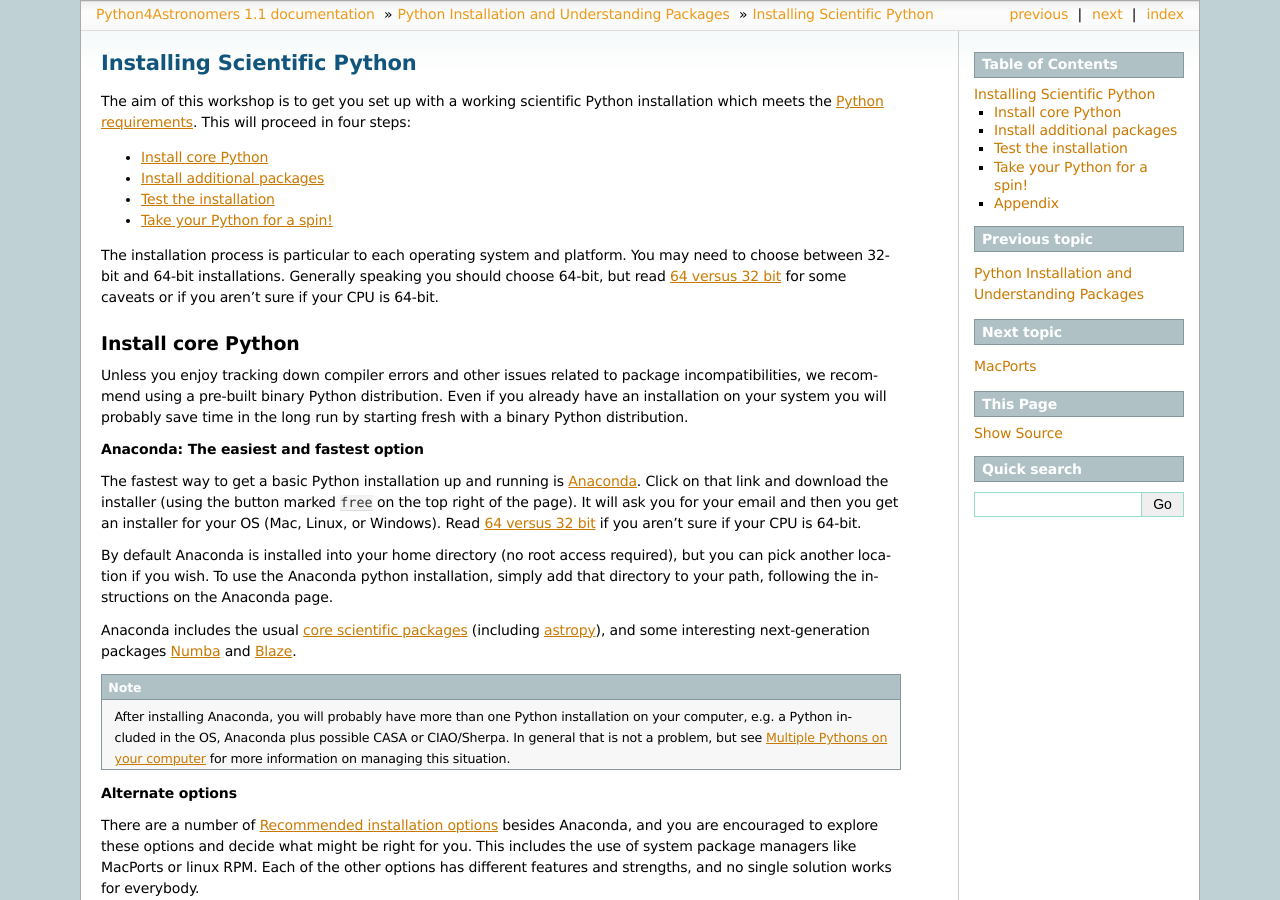
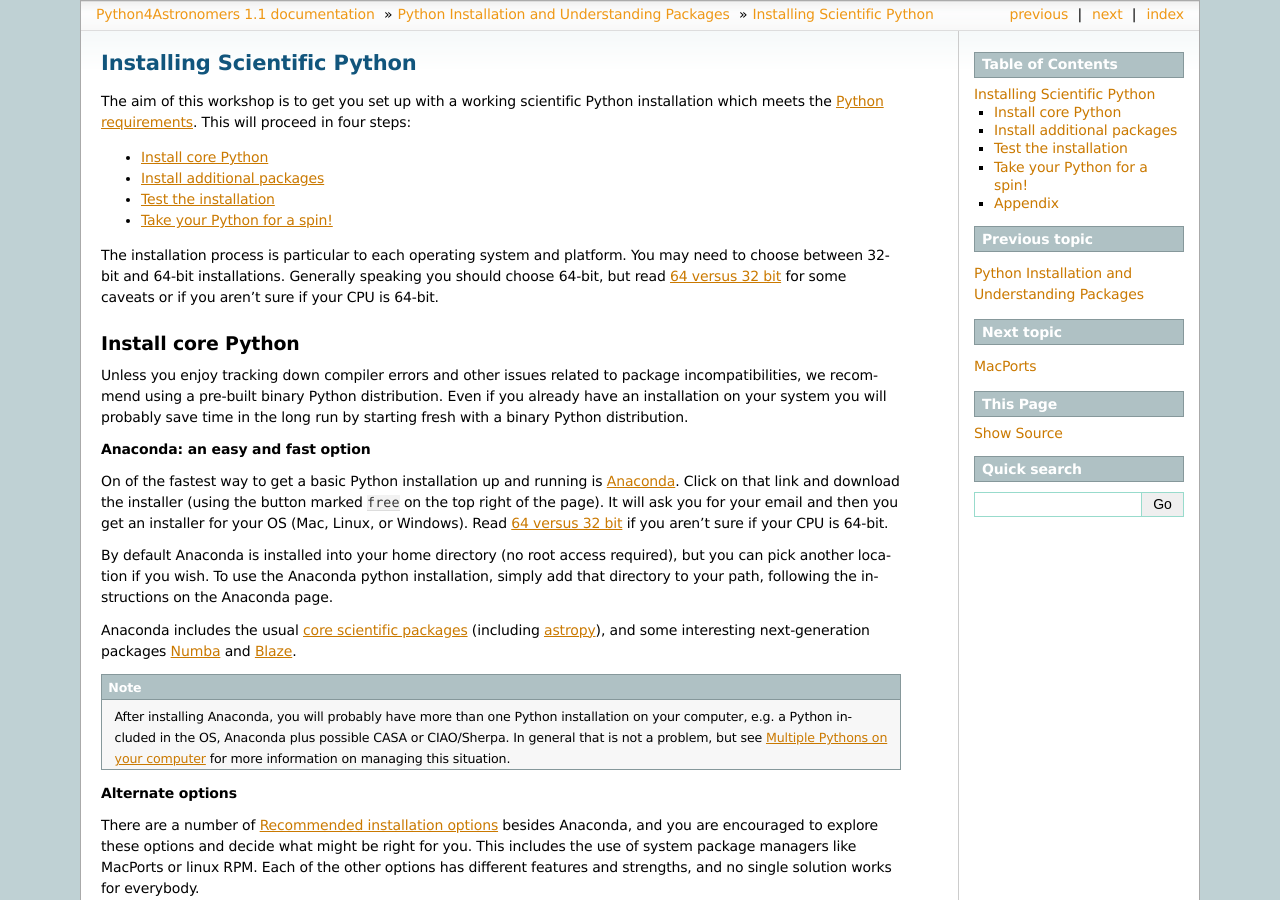
Before and after one commit to python4astronomers/python4astronomers, a Sphinx documentation site: the page built from source/installation/python_install.rst, in a window 1280 px wide and 900 px high. Built offline with Sphinx 7.4.7, drawn with Linux system fonts in a browser that asks for light colours; formulas are drawn with MathJax 3.

Commit message:
Change 'The easiest and fastest' to 'An easy and fast'

```diff
--- a/source/installation/python_install.rst
+++ b/source/installation/python_install.rst
@@ -31,9 +31,9 @@
 probably save time in the long run by starting fresh with a binary Python
 distribution.
 
-**Anaconda: The easiest and fastest option**
+**Anaconda: an easy and fast option**
 
-The fastest way to get a basic Python installation up and running is
+On of the fastest way to get a basic Python installation up and running is
 `Anaconda <https://store.continuum.io/cshop/anaconda>`_.
 Click on that link and download the installer (using the button marked
 ``free`` on the top right of the page). It will ask you for your email
```
